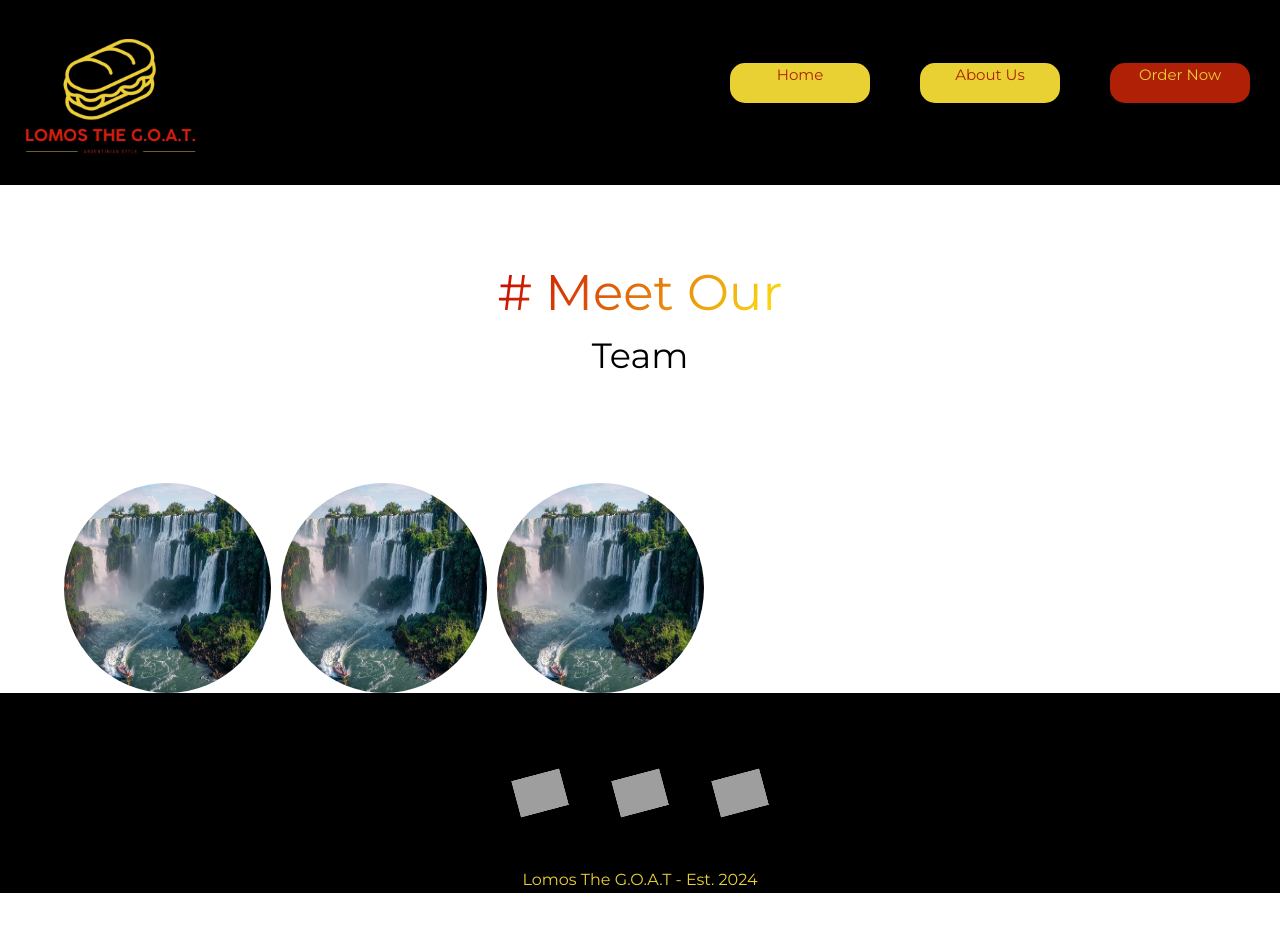
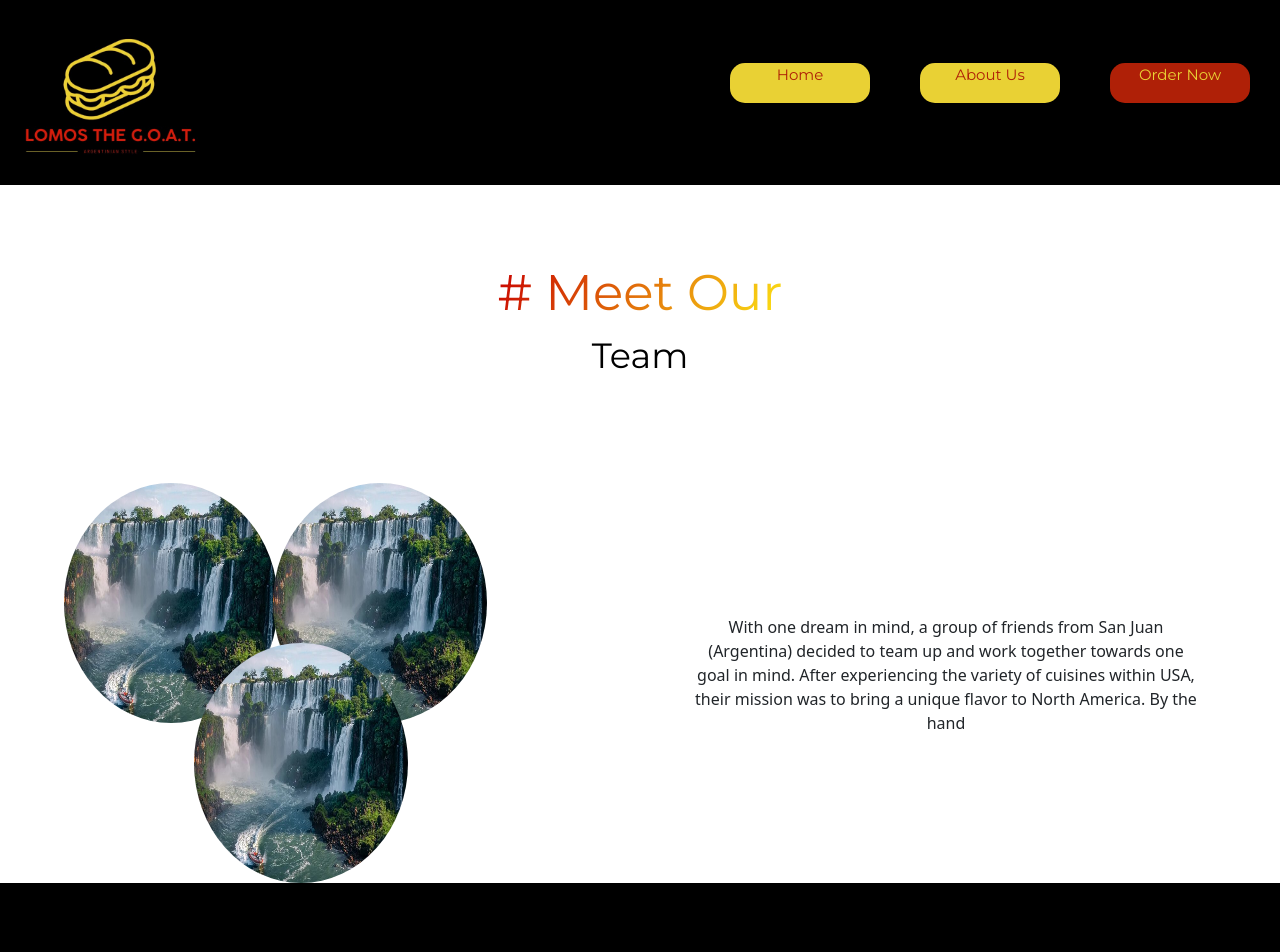
Before and after one commit to JorgeLG87/Lomos-the-G.O.A.T, a React (Vite) app: page /about-us in a window 1280 px wide. Shown: the top 952 px of the page. Before the commit the page ends 893 px from the top, so only its background shows below. Built offline with nearby package versions, Linux system fonts and the light colour scheme; grey boxes are pictures that could not be loaded; the HTML template or start-up script is replaced by a standard one.

Commit message:
Changed the width of the sliding window in home page

```diff
--- a/src/Components/AboutUs.css
+++ b/src/Components/AboutUs.css
@@ -4,14 +4,22 @@
     margin-top: 70px;
 }
 
+.container-body-aboutUs {
+    display: grid;
+    grid-template-columns: 50% 40%;
+    margin-top: 100px;
+    gap: 50px;
+}
+
 .photos-container {
-    display: flex;
-    flex-direction: row;
-    width: 50%;
-    height: 210px;
-    margin-left: 5%;
-    margin-top: 100px;
-    gap: 10px;
+    display: grid;
+    /* flex-direction: row; */
+    grid-template-columns: repeat(2, 1fr);
+    width: 70%;
+    height: 400px;
+    margin-left: 10%;
+    margin-top: 00px;
+    gap: 20px;
     @media (width < 450px) {
         width: 100%;
         height: 130px;
@@ -38,7 +46,8 @@
     width: 100%;
     height: 100%;
     border-radius: 100%;
-    z-index: 1;
+    z-index: 2;
+    margin-left: -25px;
 }
 
 .second-photo {
@@ -49,10 +58,14 @@
 
 .photo3 {
     /* border: 1px solid black; */
+    /* position: absolute; */
+    position: relative;
     width: 100%;
-    height: 100%;
+    /* height: 100%; */
     border-radius: 100%;
-    z-index: 2;
+    margin-top: -100px;
+    margin-left: 130px;
+    z-index: 3;
 }
 
 .third-photo {
@@ -60,3 +73,9 @@
     height: 100%;
     border-radius: 100%;
 }
+
+.text-aboutUs-container {
+    display: flex;
+    justify-content: center;
+    align-items: center;
+}
--- a/src/Components/AboutUs.jsx
+++ b/src/Components/AboutUs.jsx
@@ -5,6 +5,7 @@ export default function AboutUs() {
         <>
         <div className="title-span-container-aboutus">
             <p className="title2"><span className="span-text"># Meet Our</span></p><p className="title">Team</p>
+            <div className="container-body-aboutUs">
                 <div className="photos-container">
                     <div className="photo1">
                         <img className="first-photo" src="/cataratas-Iguazu.jpg"/>
@@ -16,6 +17,10 @@ export default function AboutUs() {
                         <img className="third-photo" src="/cataratas-Iguazu.jpg"/>
                     </div>
                 </div>
+                <div className="text-aboutUs-container">
+                    <p>With one dream in mind, a group of friends from San Juan (Argentina) decided to team up and work together towards one goal in mind. After experiencing the variety of cuisines within USA, their mission was to bring a unique flavor to North America. By the hand</p>
+                </div>
+            </div>
         </div>
         </>
     )
--- a/src/Components/Home.css
+++ b/src/Components/Home.css
@@ -105,8 +105,9 @@
 .aboutus-images-arg {
   border: 1px solid red;
   height: 300px;
-  width: 300px;
+  width: 500px;
   margin-top: 50px;
+  margin-left: -100px;
   border-radius: 7px;
   box-shadow: rgba(0, 0, 0, 0.35) 0px 5px 15px;
 }
```
Lines whose indentation alone changed are shown as unchanged.
